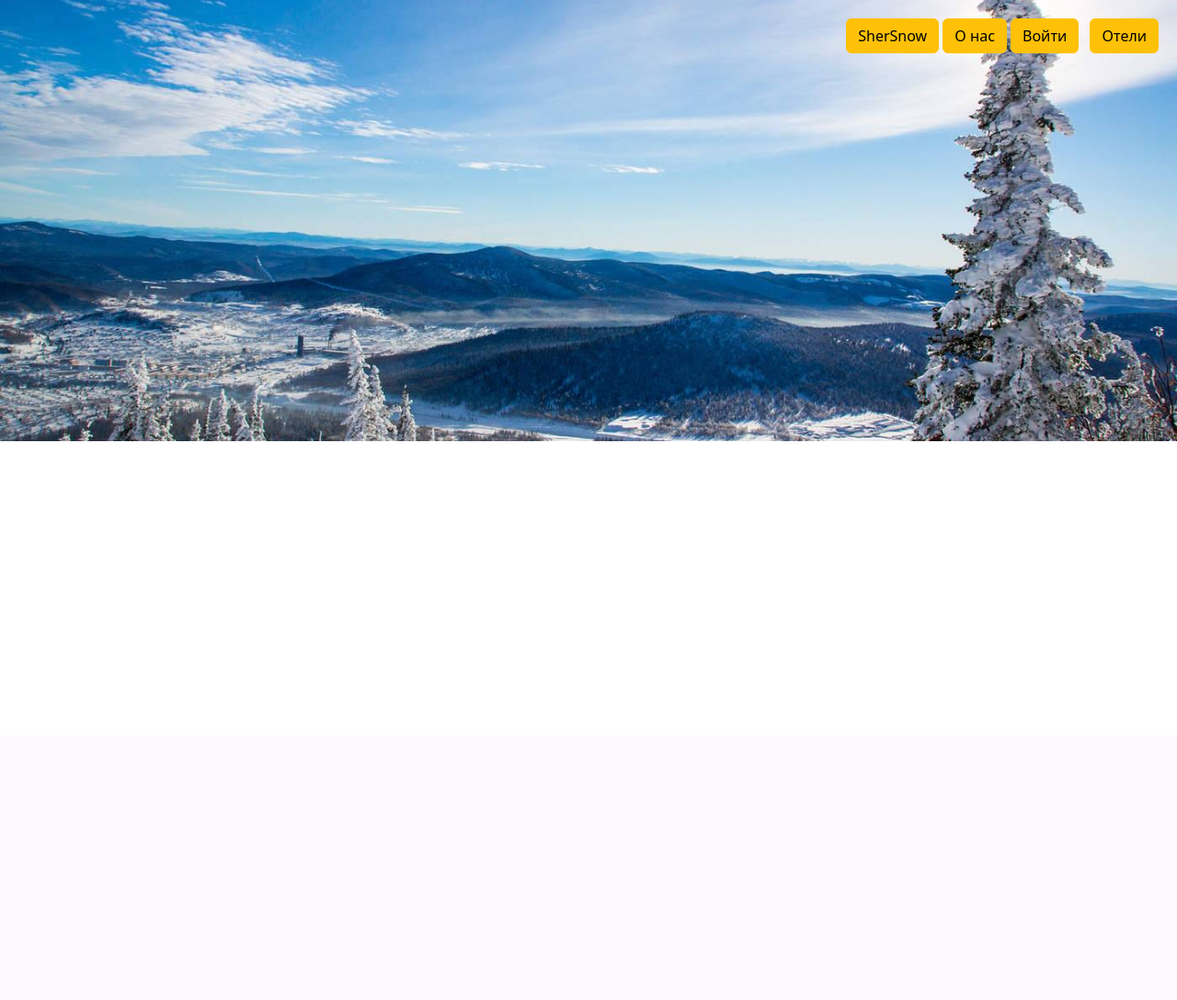
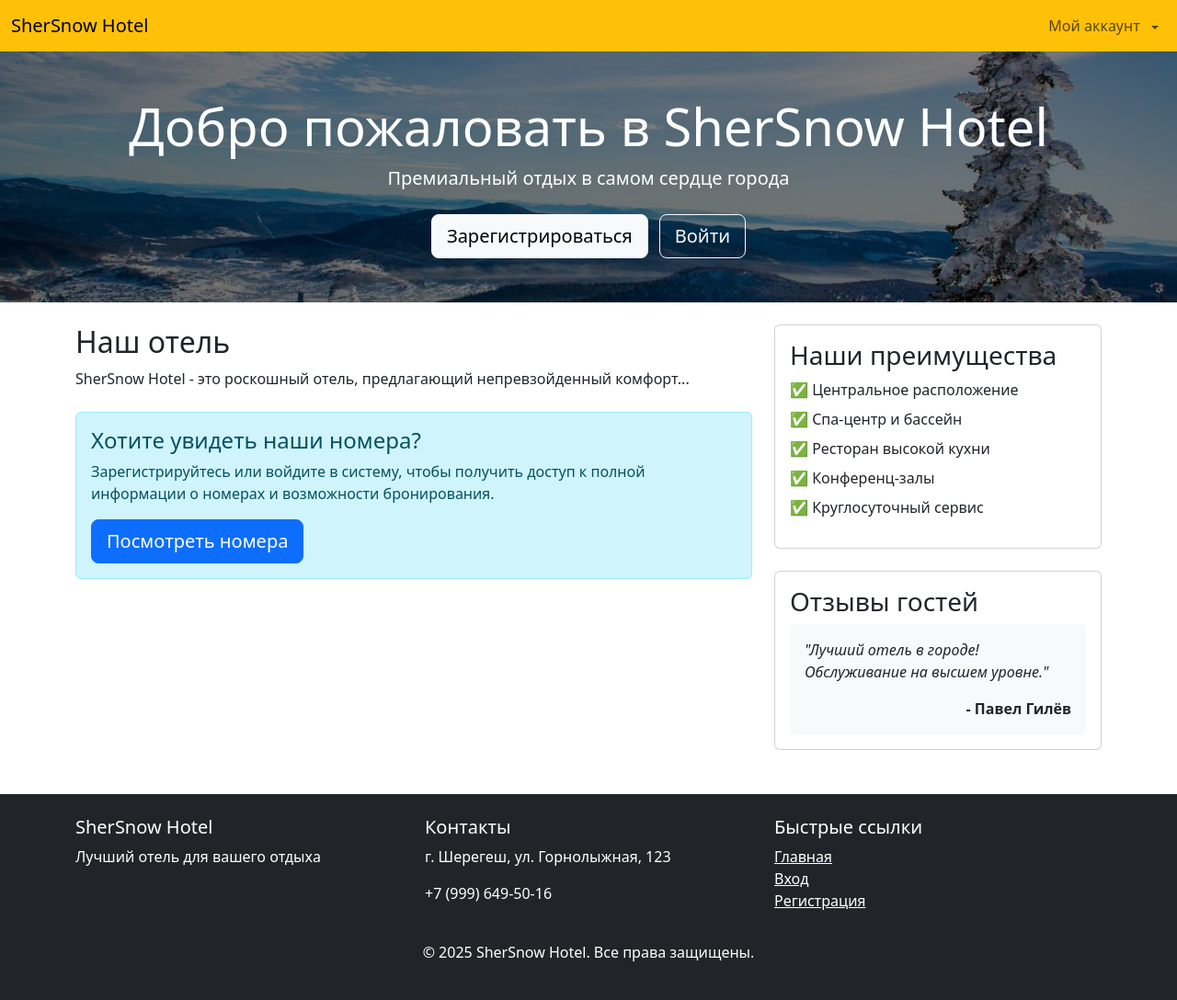
Before and after one commit to w790/website, a Django app: page / in a window 1280 px wide. Shown: the whole page at 92% size. Before the commit the page ends 480 px from the top, so only its background shows below. Run offline with Django 5.2, Linux system fonts and the light colour scheme.

Commit message:
fixed bugs: -base.html (В навигационной панели: 1.Заменил две отдельные кнопки "Войти" и "Регистрация" на одну комбинированную 2.Добавил выпадающее меню с Bootstrap Dropdown 3.Текст кнопки: "Мой аккаунт" с иконкой стрелки 4.В выпадающем меню разделил "Войти" и "Зарегистрироваться" горизонтальной линией В футере: 1.Заменил кнопку "Вход" на две текстовые ссылки)
-home.html
1.Использован линейный градиент для затемнения фона и улучшения читаемости текста
2.Изображение растянуто на всю ширину секции
Оптимизирована кнопка "Посмотреть номера"
Улучшена стилизация преимуществ и отзывов

```diff
--- a/DjangoProject2/settings.py
+++ b/DjangoProject2/settings.py
@@ -11,6 +11,7 @@ https://docs.djangoproject.com/en/5.1/ref/settings/
 """
 
 from pathlib import Path
+import os
 
 # Build paths inside the project like this: BASE_DIR / 'subdir'.
 BASE_DIR = Path(__file__).resolve().parent.parent
@@ -117,7 +118,9 @@ USE_TZ = True
 # Static files (CSS, JavaScript, Images)
 # https://docs.djangoproject.com/en/5.1/howto/static-files/
 
-STATIC_URL = 'static/'
+STATIC_URL = '/static/'
+STATICFILES_DIRS = [os.path.join(BASE_DIR, 'bookings/static')]
+
 
 # Default primary key field type
 # https://docs.djangoproject.com/en/5.1/ref/settings/#default-auto-field
--- a/DjangoProject2/urls.py
+++ b/DjangoProject2/urls.py
@@ -16,6 +16,8 @@ Including another URLconf
 """
 from django.contrib import admin
 from django.urls import path,include
+from bookings import views
+
 urlpatterns = [
     path('admin/', admin.site.urls),
     path('', include('bookings.urls')),
--- a/bookings/forms.py
+++ b/bookings/forms.py
@@ -6,6 +6,7 @@ from .models import Room,Booking
 # Форма для регистрации пользователя
 class CustomUserCreationForm(UserCreationForm):
     email = forms.EmailField(required=True)
+
     class Meta:
         model = User
         fields = ('username', 'email', 'password1', 'password2')
--- /dev/null
+++ b/bookings/templates/base.html
@@ -0,0 +1,126 @@
+<!DOCTYPE html>
+<html lang="ru">
+  <head>
+    <meta charset="UTF-8" />
+    <title>{% block title %}SherSnow Hotel{% endblock %}</title>
+
+    <!-- Bootstrap CSS -->
+    <link href="https://cdn.jsdelivr.net/npm/bootstrap@5.3.0/dist/css/bootstrap.min.css" rel="stylesheet" />
+
+    <!-- Статические файлы -->
+    {% load static %}
+    <link rel="stylesheet" href="{% static 'styles.css' %}" />
+    <style>
+      /* Дополнительные стили для выпадающего меню */
+      .account-dropdown .dropdown-toggle::after {
+        display: inline-block;
+        margin-left: 0.5em;
+        vertical-align: middle;
+      }
+      .account-dropdown .dropdown-menu {
+        min-width: 10rem;
+      }
+    </style>
+  </head>
+  <body>
+    <!-- Навигация -->
+    <nav class="navbar navbar-expand-lg navbar-light bg-warning">
+      <div class="container-fluid">
+        <a class="navbar-brand" href="{% url 'home' %}">SherSnow Hotel</a>
+
+        <!-- Кнопка для мобильных устройств -->
+        <button class="navbar-toggler" type="button" data-bs-toggle="collapse" data-bs-target="#navbarNav">
+          <span class="navbar-toggler-icon"></span>
+        </button>
+
+        <div class="collapse navbar-collapse" id="navbarNav">
+          <ul class="navbar-nav me-auto">
+            <!-- Показывать только авторизованным -->
+            {% if user.is_authenticated %}
+              <li class="nav-item">
+                <a class="nav-link" href="{% url 'room_list' %}">Номера</a>
+              </li>
+              <li class="nav-item">
+                <a class="nav-link" href="{% url 'create_booking' %}">Забронировать</a>
+              </li>
+            {% endif %}
+          </ul>
+
+          <ul class="navbar-nav">
+            {% if user.is_authenticated %}
+              <li class="nav-item">
+                <a class="nav-link" href="{% url 'user_dashboard' %}">Кабинет</a>
+              </li>
+              <!-- Выход через POST-запрос -->
+              <li class="nav-item">
+                <form method="post" action="{% url 'logout' %}" class="d-inline">
+                  {% csrf_token %}
+                  <button type="submit" class="btn btn-link nav-link">Выйти</button>
+                </form>
+              </li>
+            {% else %}
+              <!-- Комбинированная кнопка аккаунта -->
+              <li class="nav-item dropdown account-dropdown">
+                <a class="nav-link dropdown-toggle" href="#" role="button" data-bs-toggle="dropdown" aria-expanded="false">
+                  Мой аккаунт
+                </a>
+                <ul class="dropdown-menu dropdown-menu-end">
+                  <li><a class="dropdown-item" href="{% url 'login' %}">Войти</a></li>
+                  <li><hr class="dropdown-divider"></li>
+                  <li><a class="dropdown-item" href="{% url 'register' %}">Зарегистрироваться</a></li>
+                </ul>
+              </li>
+            {% endif %}
+          </ul>
+        </div>
+      </div>
+    </nav>
+
+    <!-- Блок для полноразмерной шапки (например, на главной) -->
+    {% block full_width_header %}{% endblock %}
+
+    <!-- Основной контент -->
+    <main class="container my-4">
+      {% block content %}{% endblock %}
+    </main>
+
+    <!-- Footer -->
+    <footer class="bg-dark text-white py-4 mt-5">
+      <div class="container">
+        <div class="row">
+          <div class="col-md-4">
+            <h5>SherSnow Hotel</h5>
+            <p>Лучший отель для вашего отдыха</p>
+          </div>
+          <div class="col-md-4">
+            <h5>Контакты</h5>
+            <p>г. Шерегеш, ул. Горнолыжная, 123</p>
+            <p>+7 (999) 649-50-16</p>
+          </div>
+          <div class="col-md-4">
+            <h5>Быстрые ссылки</h5>
+            <ul class="list-unstyled">
+              <li><a href="{% url 'home' %}" class="text-white">Главная</a></li>
+              {% if user.is_authenticated %}
+                <li><a href="{% url 'room_list' %}" class="text-white">Номера</a></li>
+              {% else %}
+                <!-- Текстовые ссылки вместо кнопок -->
+                <li><a href="{% url 'login' %}" class="text-white">Вход</a></li>
+                <li><a href="{% url 'register' %}" class="text-white">Регистрация</a></li>
+              {% endif %}
+            </ul>
+          </div>
+        </div>
+        <div class="text-center mt-3">
+          <p>&copy; {% now "Y" %} SherSnow Hotel. Все права защищены.</p>
+        </div>
+      </div>
+    </footer>
+
+    <!-- Bootstrap JS -->
+    <script src="https://cdn.jsdelivr.net/npm/bootstrap@5.3.0/dist/js/bootstrap.bundle.min.js"></script>
+
+    <!-- Дополнительные скрипты -->
+    {% block scripts %}{% endblock %}
+  </body>
+</html>
--- a/bookings/templates/bookings/home.html
+++ b/bookings/templates/bookings/home.html
@@ -1,43 +1,84 @@
-<!DOCTYPE html>
-<html lang="ru">
-  <head>
-    <link
-      href="https://cdn.jsdelivr.net/npm/bootstrap@5.3.0/dist/css/bootstrap.min.css"
-      rel="stylesheet"
-    />
-    <meta charset="UTF-8" />
-    <title>Главная страница</title>
-    <style>
-      /* Дополнительные стили для лучшего отображения */
-      header {
-        position: relative;
-        overflow: hidden;
-      }
-      .header-buttons {
-        position: absolute;
-        top: 20px;
-        right: 20px;
-        z-index: 100;
-      }
-    </style>
-  </head>
-  <body>
-    <header>
-      <!-- Фоновое изображение -->
-      <img
-        src="/static/header.jpeg"
-        class="w-100"
-        style="height: 60vh; object-fit: cover"
-        alt="Шапка отеля"
-      />
+{% extends 'base.html' %}
+{% load static %}
 
-      <!-- Кнопки в правом верхнем углу -->
-      <div class="header-buttons">
-        <a href="/" class="btn btn-warning">SherSnow</a>
-        <button class="btn btn-warning">О нас</button>
-        <a href="/login" class="btn btn-warning me-2">Войти</a>
-        <a href="/rooms" class="btn btn-warning">Отели</a>
+{% block full_width_header %}
+<!-- Hero-секция для главной страницы с фоновым изображением -->
+<div class="hero-section text-white py-5" style="background: linear-gradient(rgba(0, 0, 0, 0.5), rgba(0, 0, 0, 0.5)), url('{% static 'header.jpeg' %}') center/cover;">
+  <div class="container text-center">
+    <h1 class="display-4">Добро пожаловать в SherSnow Hotel</h1>
+    <p class="lead">Премиальный отдых в самом сердце города</p>
+
+    {% if not user.is_authenticated %}
+      <div class="mt-4">
+        <a href="{% url 'register' %}" class="btn btn-light btn-lg me-2">Зарегистрироваться</a>
+        <a href="{% url 'login' %}" class="btn btn-outline-light btn-lg">Войти</a>
       </div>
-    </header>
-  </body>
-</html>
+    {% endif %}
+  </div>
+</div>
+{% endblock %}
+
+{% block content %}
+<div class="row">
+  <div class="col-lg-8">
+    <h2>Наш отель</h2>
+    <p>SherSnow Hotel - это роскошный отель, предлагающий непревзойденный комфорт...</p>
+
+    <!-- Галерея номеров (только для авторизованных) -->
+    {% if user.is_authenticated %}
+      <div class="mt-5">
+        <h3>Наши номера</h3>
+        <div class="row">
+          {% for room in rooms %}
+          <div class="col-md-4 mb-4">
+            <div class="card">
+              <img src="{{ room.main_photo.url }}" class="card-img-top" alt="{{ room.name }}">
+              <div class="card-body">
+                <h5 class="card-title">{{ room.name }}</h5>
+                <p class="card-text">{{ room.description|truncatechars:100 }}</p>
+                <a href="{% url 'room_detail' room.id %}" class="btn btn-primary">Подробнее</a>
+              </div>
+            </div>
+          </div>
+          {% endfor %}
+        </div>
+      </div>
+    {% else %}
+      <div class="alert alert-info mt-4">
+        <h4>Хотите увидеть наши номера?</h4>
+        <p>Зарегистрируйтесь или войдите в систему, чтобы получить доступ к полной информации о номерах и возможности бронирования.</p>
+        <div>
+          <a href="{% url 'login' %}?next={% url 'room_list' %}" class="btn btn-primary btn-lg">Посмотреть номера</a>
+        </div>
+      </div>
+    {% endif %}
+  </div>
+
+  <div class="col-lg-4">
+    <!-- Боковая панель с преимуществами -->
+    <div class="card mb-4">
+      <div class="card-body">
+        <h3>Наши преимущества</h3>
+        <ul class="list-unstyled">
+          <li class="mb-2">✅ Центральное расположение</li>
+          <li class="mb-2">✅ Спа-центр и бассейн</li>
+          <li class="mb-2">✅ Ресторан высокой кухни</li>
+          <li class="mb-2">✅ Конференц-залы</li>
+          <li>✅ Круглосуточный сервис</li>
+        </ul>
+      </div>
+    </div>
+
+    <!-- Отзывы -->
+    <div class="card">
+      <div class="card-body">
+        <h3>Отзывы гостей</h3>
+        <div class="testimonial bg-light p-3 rounded">
+          <p class="fst-italic">"Лучший отель в городе! Обслуживание на высшем уровне."</p>
+          <p class="text-end mb-0"><strong>- Павел Гилёв</strong></p>
+        </div>
+      </div>
+    </div>
+  </div>
+</div>
+{% endblock %}
```
Also changed, not shown: bookings/templates/bookings/add_room.html (+15 -0 lines), bookings/templates/bookings/booking_list.html (+32 -0 lines), bookings/templates/bookings/booking_success.html (+10 -9 lines), bookings/templates/bookings/create_booking.html (+13 -9 lines), bookings/templates/bookings/login.html (+16 -0 lines), bookings/templates/bookings/register.html (+30 -9 lines), bookings/templates/bookings/room_list.html (+24 -9 lines), bookings/templates/bookings/user_dashboard.html (+30 -9 lines), db.sqlite3.
